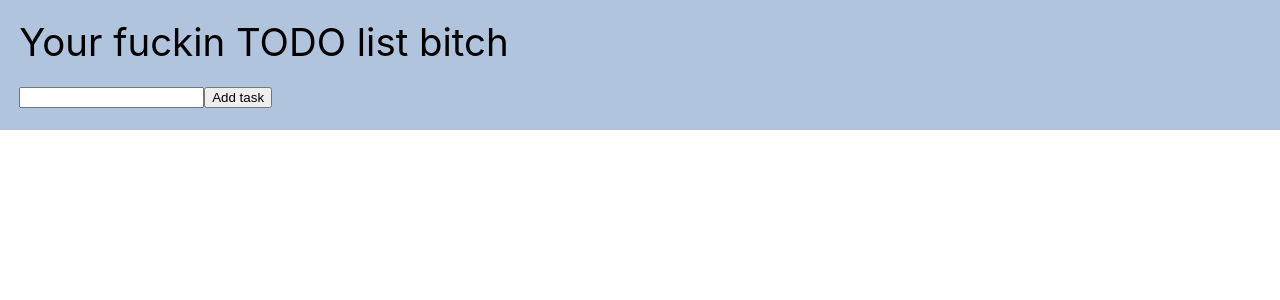
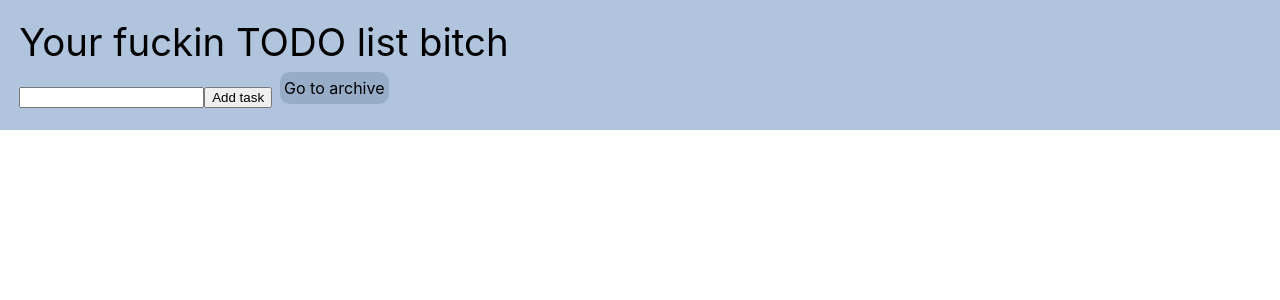
Before and after one commit to alyssa9koh/react-todo-list, a React (Create React App) app: page / in a window 1280 px wide. Shown: the top 300 px of the page. Built offline with nearby package versions, Linux system fonts and the light colour scheme.

Commit message:
added button for going to an archive view

```diff
--- a/src/components/List.jsx
+++ b/src/components/List.jsx
@@ -7,6 +7,8 @@ import '../index.css';
 export default function List() {
     const [taskInfo, setTaskInfo] = useState([]);
     const [inputValue, setInputValue] = useState('');
+    const [showArchive, setShowArchive] = useState(false);
+    const [archiveDashText, setArchiveDashText] = useState('Go to archive');
 
     /*
     "onChange" means whenever you change the thing in the
@@ -27,6 +29,9 @@ export default function List() {
             event.preventDefault();
             return;
         }
+        if (showArchive) {
+            alert('Currently viewing archive. Your newly added task will be in the to-do list.');
+        }
         const newTaskInfo = [...taskInfo, inputValue];
         setTaskInfo(newTaskInfo);
         setInputValue('');
@@ -45,20 +50,35 @@ export default function List() {
         )
     });
 
+    function handleGoToArchive() {
+        setShowArchive(!showArchive);
+        console.log(showArchive);
+    }
+
     return (
         <>
             <div className="list-title">
                 <div>
                     Your fuckin TODO list bitch
                 </div>
+                <div className="list-container">
                     <form onSubmit={handleSubmit}>
                         <input type="text" value={inputValue} onChange={handleChange}/>
                         <input type="submit" value="Add task"/>
                     </form>
+                    <div className="dash-button" onClick={handleGoToArchive}>
+                        {archiveDashText}
                     </div>
-            <ol className="task-list">
+                </div>
+            </div>
+            <div className={`${showArchive ? 'hidden' : ''}`}>
+                <ol className={`task-list`}>
                     {tasks}
                 </ol>
+            </div>
+            <div className={`${showArchive ? '' : 'hidden'}`}>
+                archive here
+            </div>
         </>
     );
 }
--- a/src/index.css
+++ b/src/index.css
@@ -55,6 +55,29 @@ code {
   user-select: none;
 }
 
+.list-container{
+  display: flex;
+  flex-direction: row;
+  align-items: center;
+}
+
+.dash-button{
+  margin-left: 0.5em;
+  background-color: #97ACC7;
+  display: flex;
+  justify-content: center;
+  align-items: center;
+  border-radius: 10px;
+  padding: 0.25em;
+  user-select: none;
+  font-size: 1.25vw;
+  height: 1.5em;
+}
+
+.dash-button:hover{
+  background-color: #718CB0;
+}
+
 .task-button{
   background-color: darkgray;
   display: flex;
```
Also changed, not shown: 1 other file (tests, documents, lock files or other folders). Lines whose indentation alone changed are shown as unchanged.
